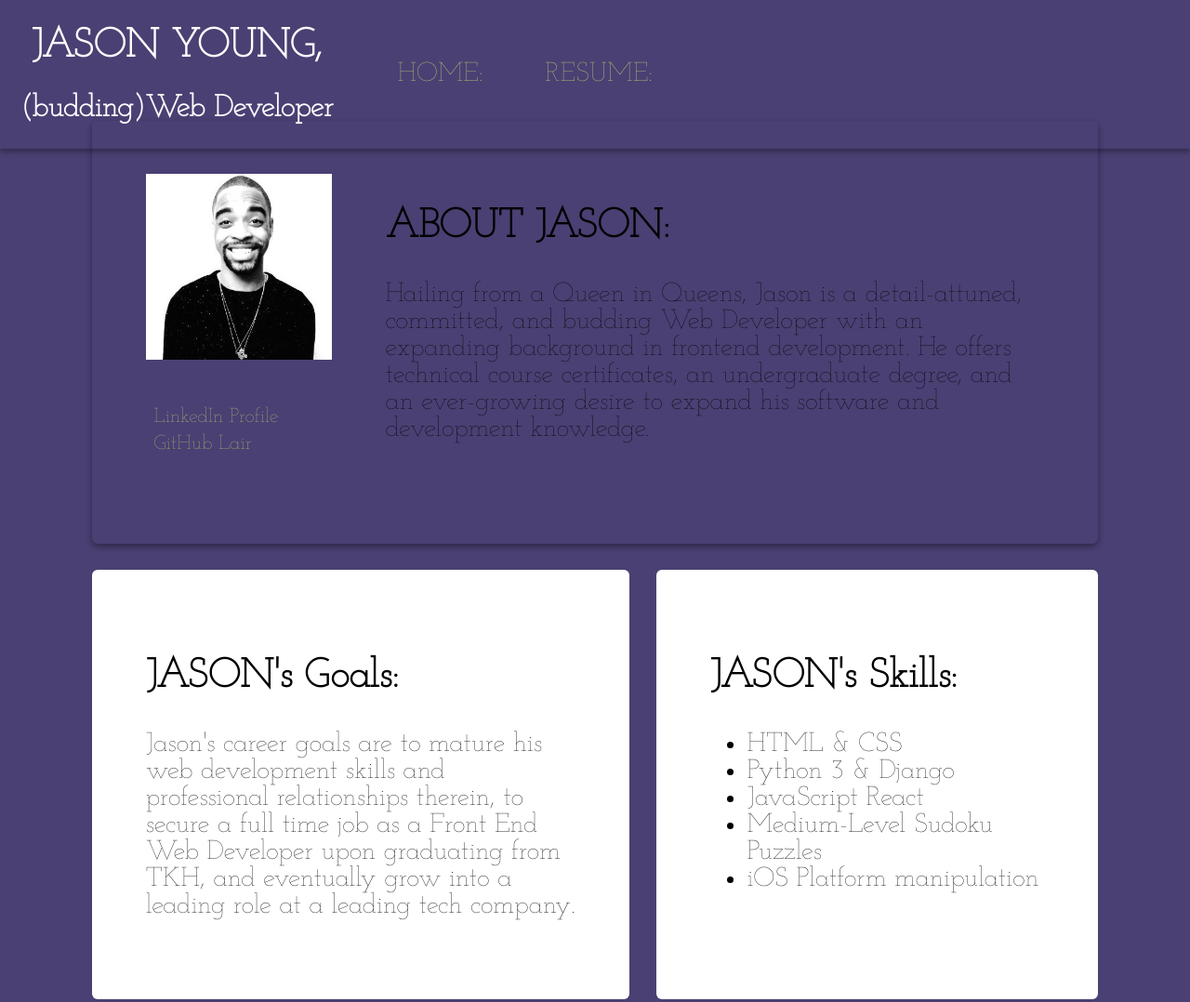
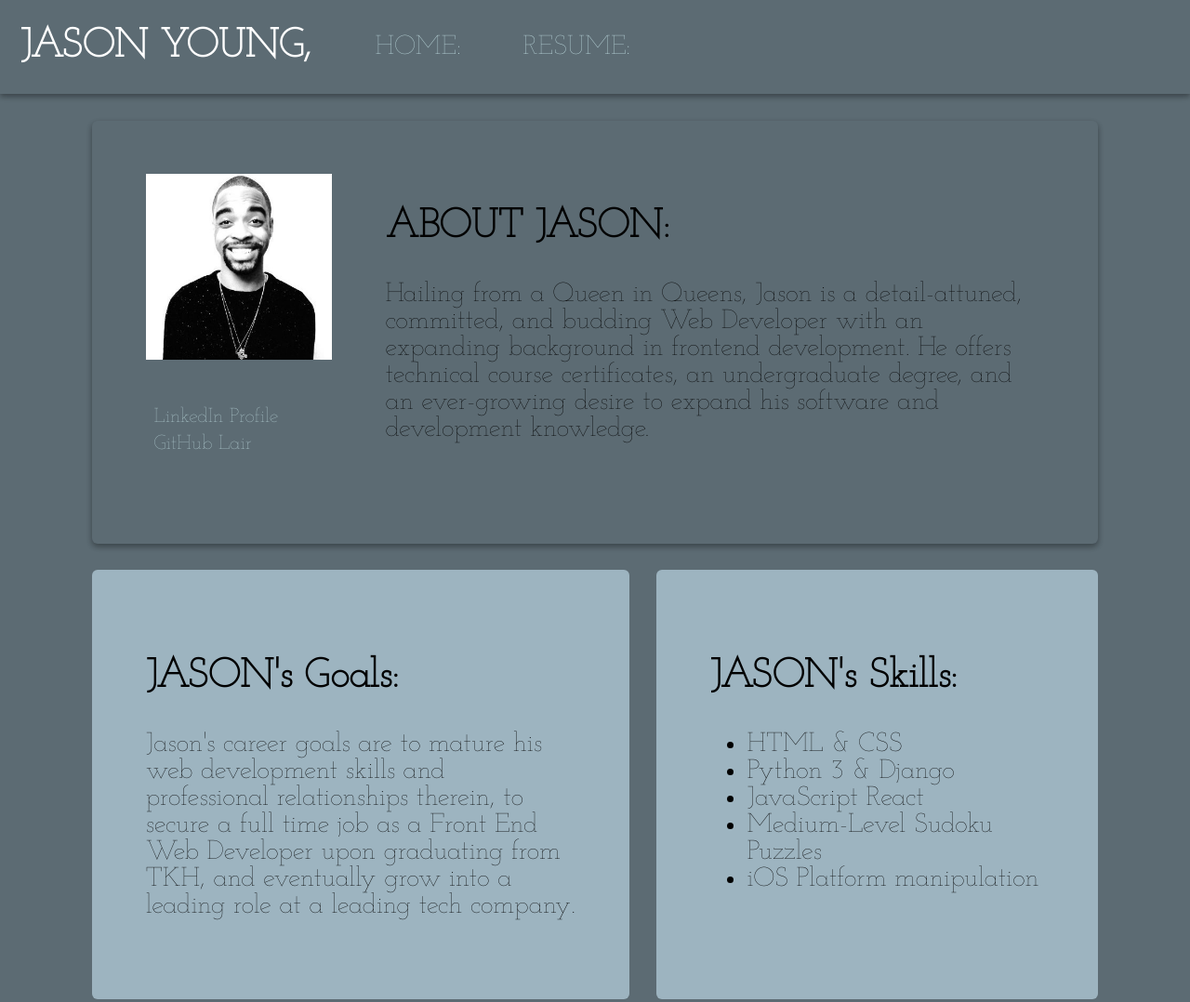
Before and after one commit to himslf/himslf.github.io, a plain HTML site: page index.html in a window 1280 px wide. Shown: the top 1078 px of the page at 93% size. Drawn offline with Linux system fonts and the light colour scheme.

Commit message:
color swapping
+ an edit

```diff
--- a/index.html
+++ b/index.html
@@ -12,7 +12,7 @@
 	<div class="banner">
 
 		<div class="title">
-			<h1>JASON YOUNG,</h1><h2>(budding)Web Developer</h2>
+			<h1>JASON YOUNG,</h1>
 		</div>
 
 		<div class="nav">
--- a/style.css
+++ b/style.css
@@ -1,8 +1,8 @@
 :root {
-	--firstColor: #4A4073;
-	--secondColor: #FFFFFF;
-	--thirdColor: #CCD472;
-	--fourthColor: #93CBEB;
+	--firstColor: #5C6B73;
+	--secondColor: #9DB4C0;
+	--thirdColor: #C2DFE3;
+	--fourthColor: #E0FBFC;
 	--mainPadding: 19px;
 	--font: 'Josefin Slab', serif;
 	--shadow: 0 3px 6px rgba(0,0,0,0.16), 0 3px 6px rgba(0,0,0,0.23);
```
